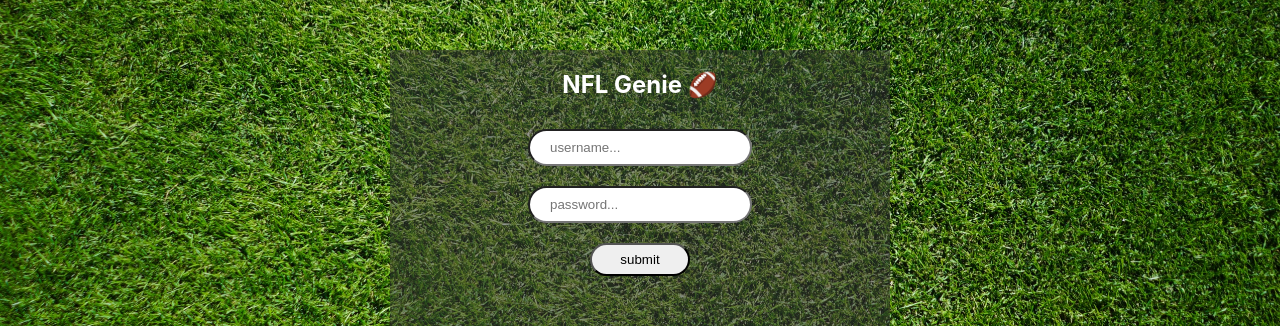
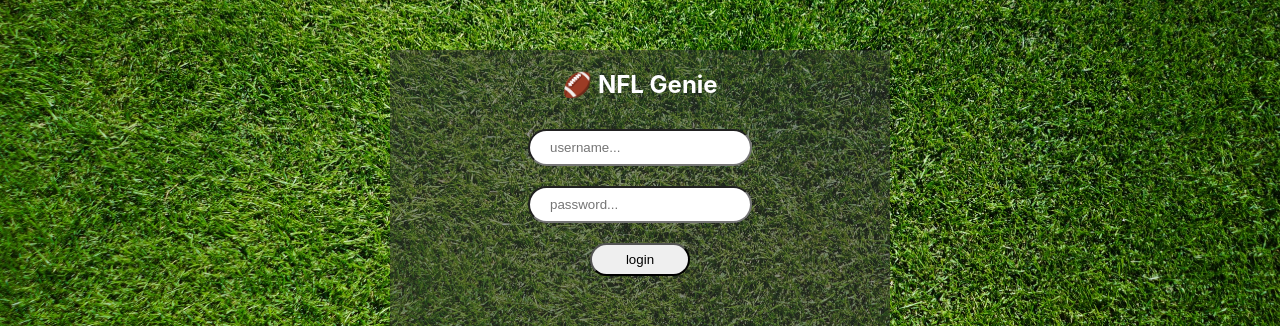
Before and after one commit to NFLgenie/FE_nfl_genie, a React (Create React App) app: page /login in a window 1280 px wide. Shown: the part 200-526 px from the top of the page. Built offline with nearby package versions, Linux system fonts and the light colour scheme.

Commit message:
Refactor title

```diff
--- a/src/components/Login/Login.js
+++ b/src/components/Login/Login.js
@@ -6,10 +6,10 @@ const Login = () => {
 
   return (
     <section className='login-outer-container'>
-      <h1 className='login-text'>NFL Genie ‍🏈</h1>
+      <h1 className='login-text'>‍🏈 NFL Genie</h1>
       <input className='login-input' placeholder='username...'/>
       <input className='login-input' placeholder='password...' />
-      <Link to={'/'}><button className='login-submit-button'>submit</button></Link>
+      <Link to={'/'}><button className='login-submit-button'>login</button></Link>
     </section>
   )
 }
```
